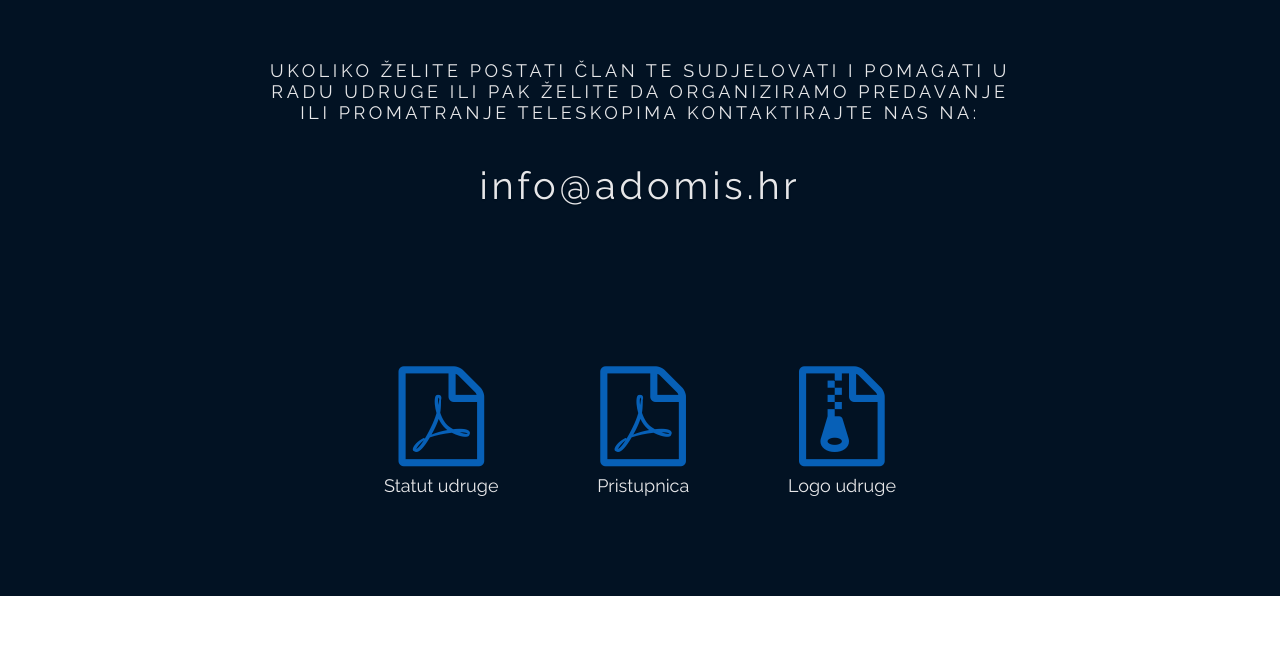
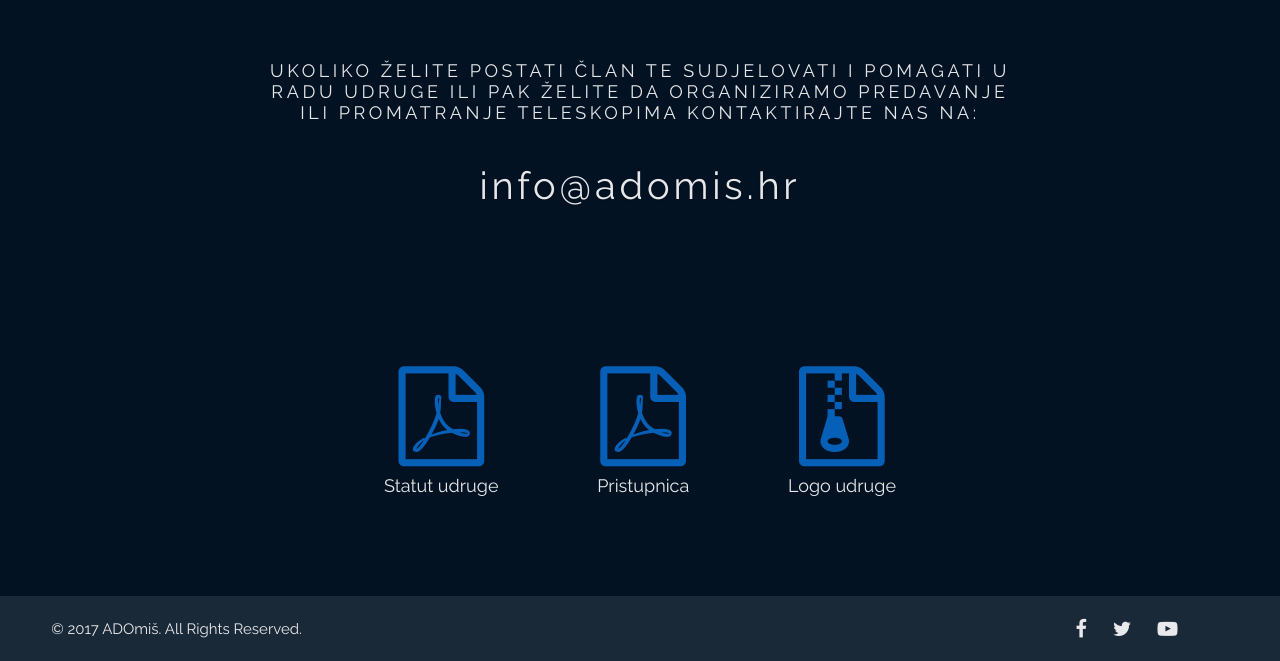
Before and after one commit to brbrakus/adomis, a website with bundled scripts: page index.html in a window 1280 px wide. Shown: the part 2470-3131 px from the top of the page. Before the commit the page ends 3066 px from the top, so only its background shows below. Built offline with nearby package versions, Linux system fonts and the light colour scheme; files whose address does not match are found by name.

Commit message:
footer style and layout

```diff
--- a/index.html
+++ b/index.html
@@ -179,6 +179,27 @@
   </section>
 
   <footer>
+    <p>
+      © 2017 ADOmiš. All Rights Reserved.
+    </p>
+
+      <ul class="social-icons">
+        <li class="social-icon">
+          <a href="https://www.facebook.com/adomis2011/">
+            <i class="fa fa-facebook"></i>
+          </a>
+        </li>
+        <li class="social-icon">
+          <a href="https://twitter.com/adomis2011">
+            <i class="fa fa-twitter"></i>
+          </a>
+        </li>
+        <li class="social-icon">
+          <a href="https://www.youtube.com/user/Adomis2011">
+            <i class="fa fa-youtube-play"></i>
+          </a>
+        </li>
+      </ul>
 
   </footer>
 
--- /dev/null
+++ b/styles/footer.scss
@@ -0,0 +1,44 @@
+footer {
+  display: flex;
+  width: 100%;
+  width: 100vw;
+  height: 65px;
+
+  flex-direction: row;
+  justify-content: space-between;
+  align-items: center;
+
+  background-color: $font-color-dark;
+  color: $font-color-bright;
+  opacity: 0.9;
+
+  p {
+  padding-left: 4%;
+  padding-left: 4vw;
+
+  font-size: 15px;
+  }
+
+  .social-icons {
+    display: flex;
+    width: 10%;
+    width: 10vw;
+    margin-right: 7%;
+    margin-right: 7vw;
+    justify-content: space-around;
+
+    font-size: 20px;
+
+    a {
+      color: $font-color-bright;
+
+      &:hover {
+        color: $link-hovered-color;
+      }
+    }
+
+    .social-icon{
+      display: inline;
+    }
+  }
+}
--- a/styles/header.scss
+++ b/styles/header.scss
@@ -23,6 +23,7 @@ header {
     a {
       display: flex;
       align-items: center;
+      color: $link-color;
 
       &:hover {
         color: $link-color;
--- a/styles/main.scss
+++ b/styles/main.scss
@@ -84,3 +84,4 @@ ul {
 @import 'aboutUs';
 @import 'equipmentSection';
 @import 'downloadableContent';
+@import 'footer';
```
